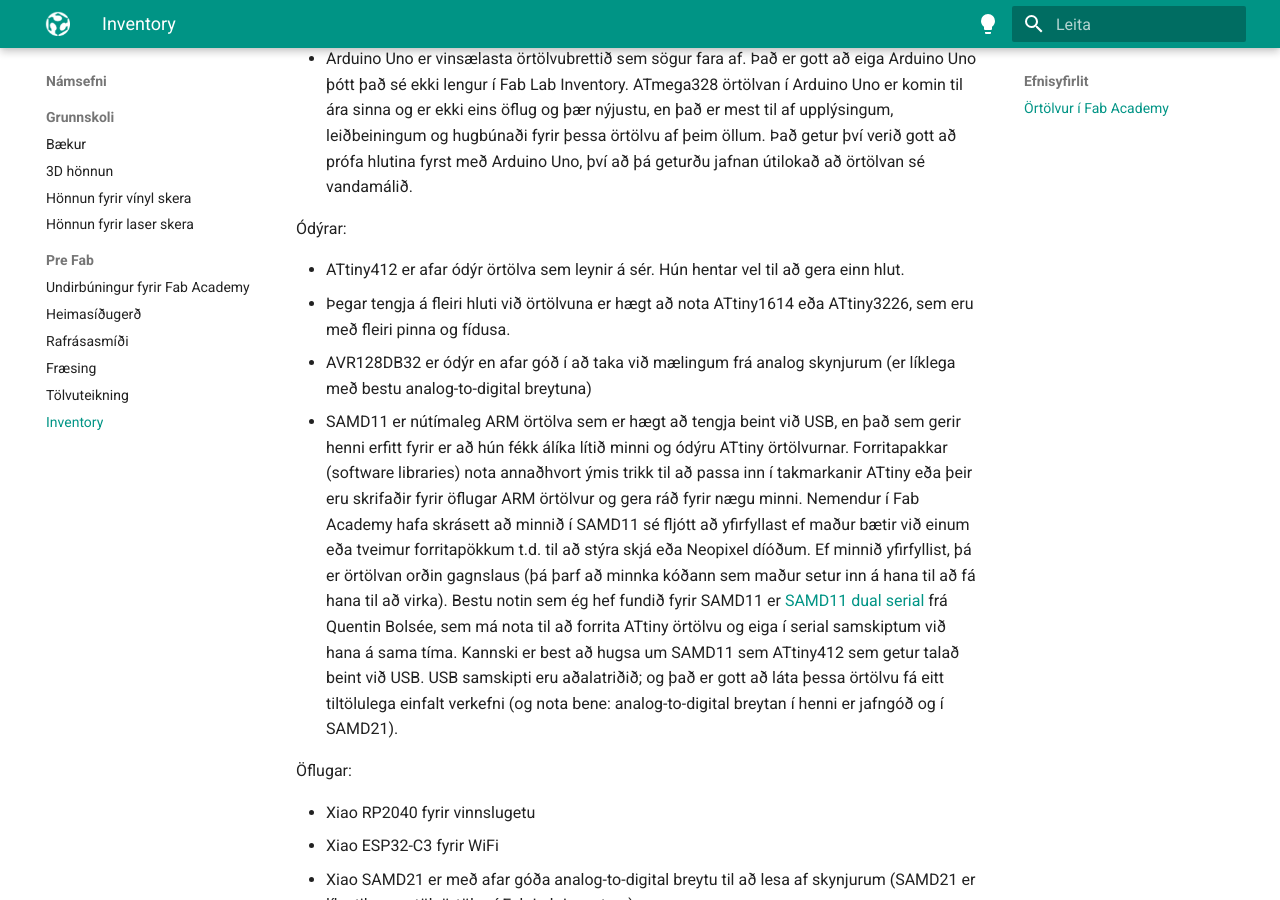
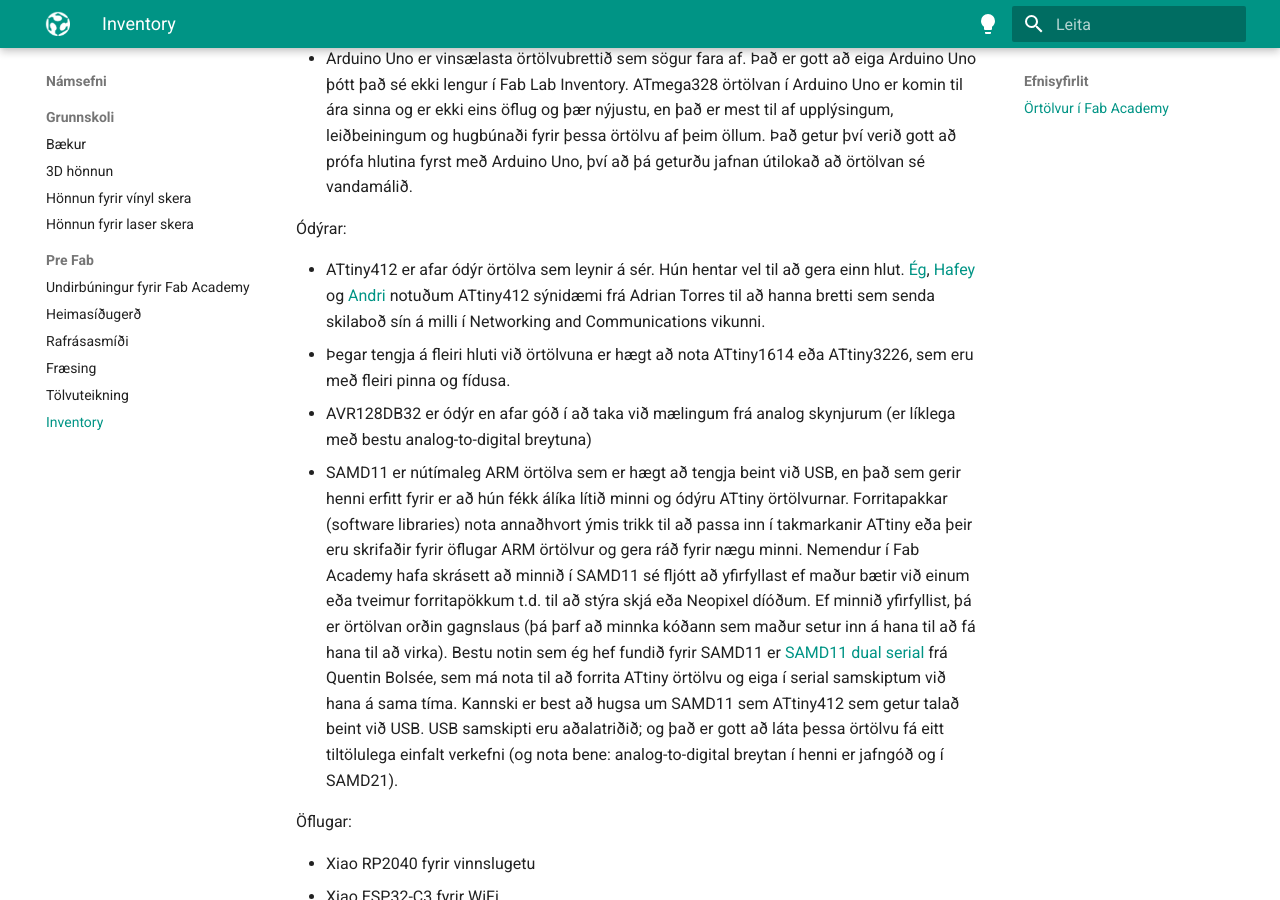
Before and after one commit to fablabisastaff/fabisa_site, an MkDocs documentation site: the page built from docs/Námsefni/Pre-Fab/5-inventory.md, in a window 1280 px wide and 900 px high, scrolled down 474 px. Built offline with MkDocs 1.6.1 and Material for MkDocs 9.7.7, drawn with Linux system fonts in a browser that asks for light colours.

Commit message:
networking example with attiny412

```diff
--- a/docs/Námsefni/Pre-Fab/5-inventory.md
+++ b/docs/Námsefni/Pre-Fab/5-inventory.md
@@ -14,7 +14,7 @@
 
 Ódýrar:
 
-- ATtiny412 er afar ódýr örtölva sem leynir á sér. Hún hentar vel til að gera einn hlut.
+- ATtiny412 er afar ódýr örtölva sem leynir á sér. Hún hentar vel til að gera einn hlut. [Ég](https://fabacademy.org/2023/labs/isafjordur/students/svavar-konradsson/assignments/week13.html), [Hafey](https://fabacademy.org/2023/labs/isafjordur/students/hafey-hallgrimsdottir/week13.html) og [Andri](https://fabacademy.org/2023/labs/akureyri/students/andri-semundsson/pages/week13.html) notuðum ATtiny412 sýnidæmi frá Adrian Torres til að hanna bretti sem senda skilaboð sín á milli í Networking and Communications vikunni.
 - Þegar tengja á fleiri hluti við örtölvuna er hægt að nota ATtiny1614 eða ATtiny3226, sem eru með fleiri pinna og fídusa.
 - AVR128DB32 er ódýr en afar góð í að taka við mælingum frá analog skynjurum (er líklega með bestu analog-to-digital breytuna)
 - SAMD11 er nútímaleg ARM örtölva sem er hægt að tengja beint við USB, en það sem gerir henni erfitt fyrir er að hún fékk álíka lítið minni og ódýru ATtiny örtölvurnar. Forritapakkar (software libraries) nota annaðhvort ýmis trikk til að passa inn í takmarkanir ATtiny eða þeir eru skrifaðir fyrir öflugar ARM örtölvur og gera ráð fyrir nægu minni. Nemendur í Fab Academy hafa skrásett að minnið í SAMD11 sé fljótt að yfirfyllast ef maður bætir við einum eða tveimur forritapökkum t.d. til að stýra skjá eða Neopixel díóðum. Ef minnið yfirfyllist, þá er örtölvan orðin gagnslaus (þá þarf að minnka kóðann sem maður setur inn á hana til að fá hana til að virka). Bestu notin sem ég hef fundið fyrir SAMD11 er [SAMD11 dual serial](https://fabacademy.org/2020/labs/ulb/students/quentin-bolsee/projects/dual_serial/){:rel="nofollow"} frá Quentin Bolsée, sem má nota til að forrita ATtiny örtölvu og eiga í serial samskiptum við hana á sama tíma. Kannski er best að hugsa um SAMD11 sem ATtiny412 sem getur talað beint við USB. USB samskipti eru aðalatriðið; og það er gott að láta þessa örtölvu fá eitt tiltölulega einfalt verkefni (og nota bene: analog-to-digital breytan í henni er jafngóð og í SAMD21).
```
